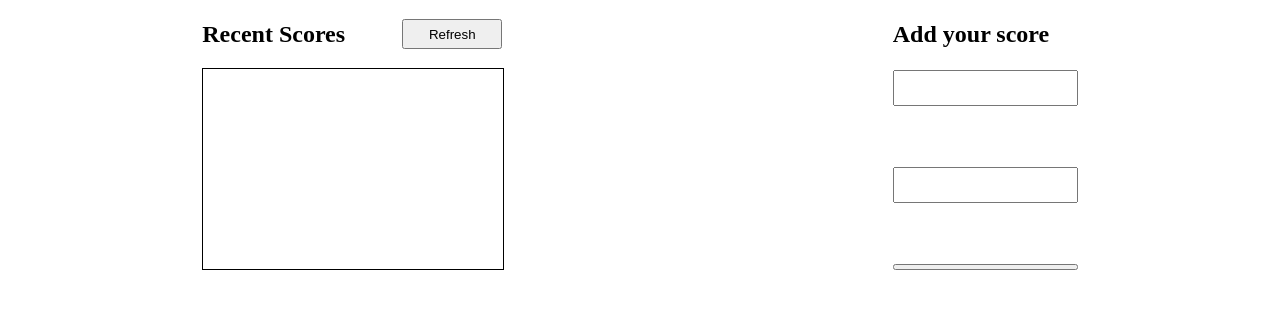
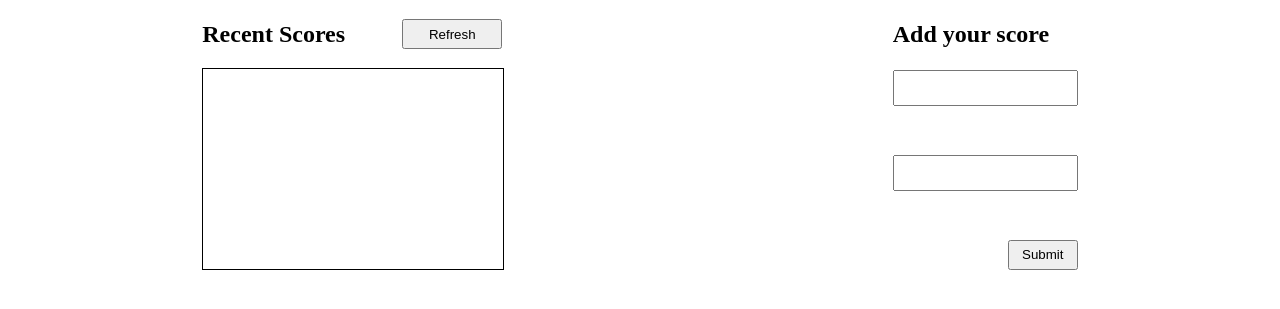
Before and after one commit to mohamedgamaleldin999999/leaderboard-project, a website built with webpack: page src/index.html in a window 1280 px wide. Shown: the part 79-388 px from the top of the page. Built offline with nearby package versions, Linux system fonts and the light colour scheme.

Commit message:
Add srtle to btn

```diff
--- a/src/index.html
+++ b/src/index.html
@@ -21,7 +21,7 @@
           <form class="form">
             <input type="text">
             <input type="number">
-            <button class="submit" type="submit"></button>
+            <button class="submit" type="submit">Submit</button>
           </form>
         </div>
       </div>
--- a/src/style.css
+++ b/src/style.css
@@ -45,3 +45,9 @@
 input {
   height: 30px;
 }
+
+.submit {
+  height: 30px;
+  width: 70px;
+  align-self: flex-end;
+}
```
Also changed, not shown: dist/index.html, dist/main.bundle.js.
